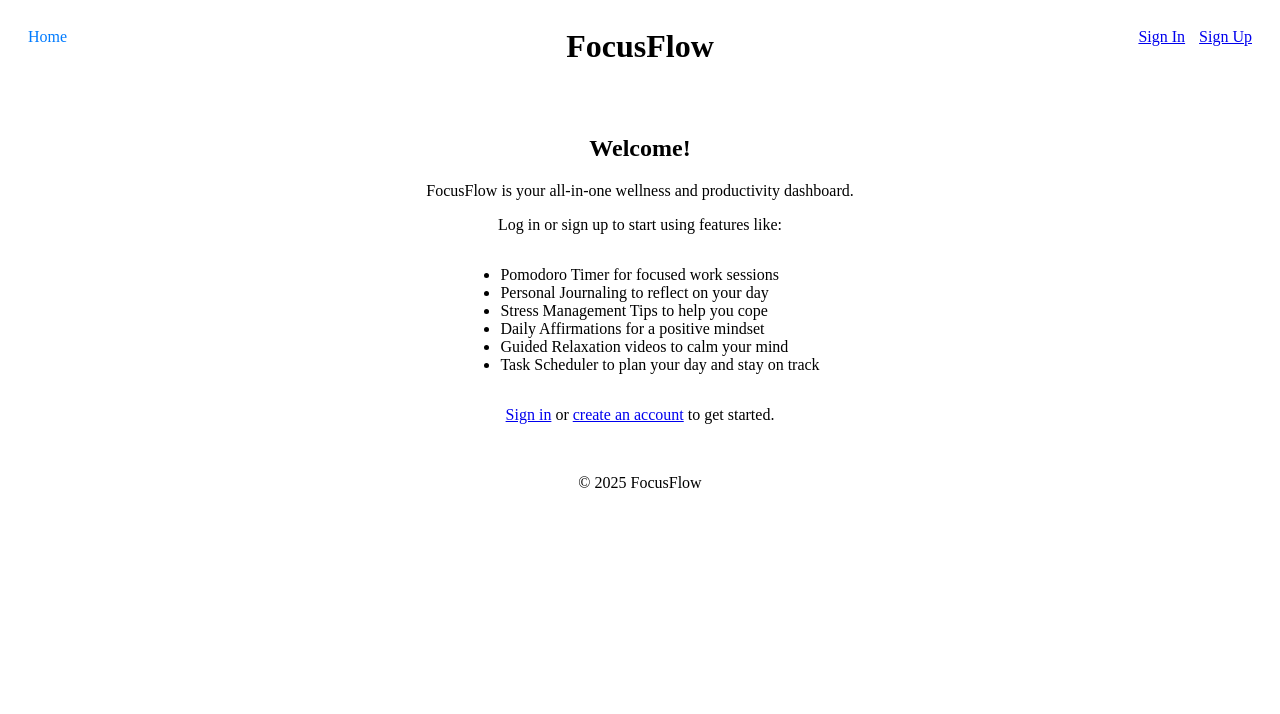
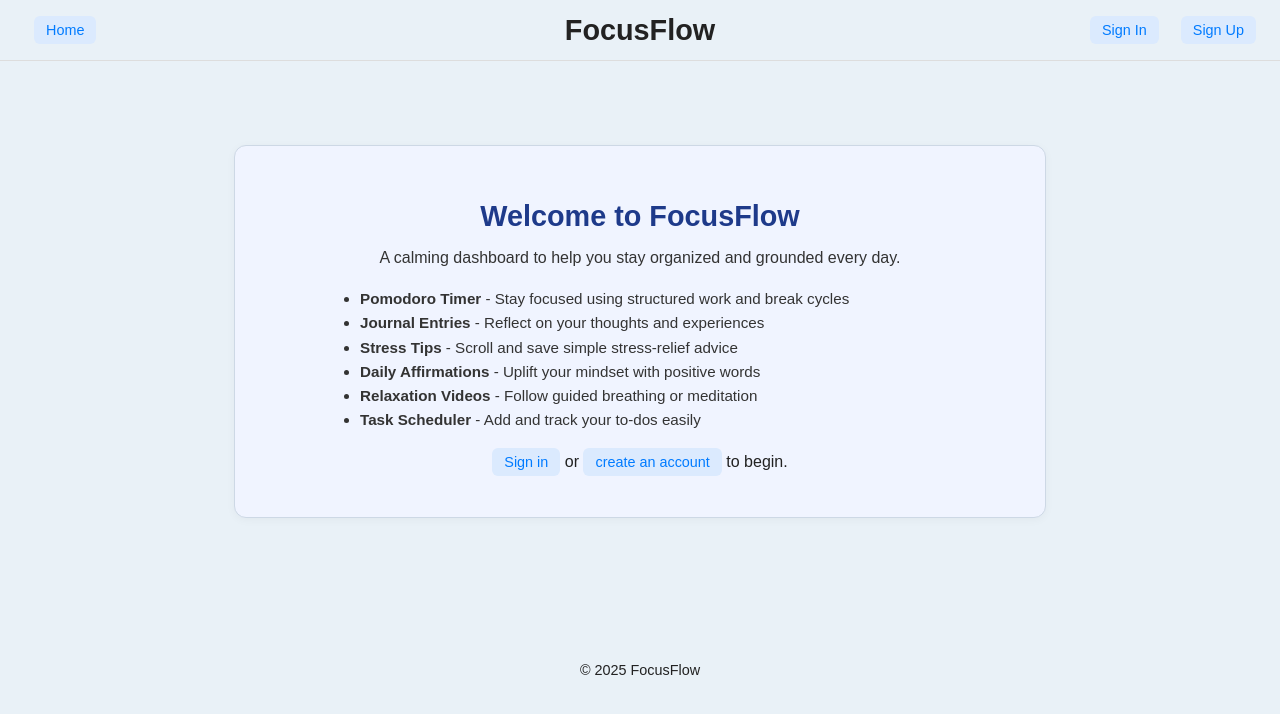
Before and after one commit to baoly25/focusflow, a Django app: page / in a window 1280 px wide. Shown: the top 714 px of the page. Run offline with Django 5.2, Linux system fonts and the light colour scheme.

Commit message:
homepage visuals

```diff
--- /dev/null
+++ b/base/static/styles/default.css
@@ -0,0 +1,210 @@
+body {
+  background-color: #e9f1f7;
+  color: #222;
+  font-family: Arial, sans-serif;
+  margin: 0;
+  padding: 0;
+}
+
+body.light-mode {
+  background-color: #e9f1f7;
+  color: #222;
+}
+
+body.dark-mode {
+  background-color: #121212;
+  color: #f0f0f0;
+}
+
+a {
+  color: inherit;
+  text-decoration: none;
+}
+
+.grid {
+  display: grid;
+  grid-template-columns: repeat(3, 1fr);
+  gap: 30px;
+  max-width: 900px;
+  margin: 40px auto;
+  padding: 0 20px;
+}
+
+.card {
+  background: #f0f4ff;
+  border-radius: 10px;
+  padding: 16px;
+  text-align: center;
+  box-shadow: 0 2px 6px rgba(0, 0, 0, 0.05);
+  transition: transform 0.2s ease;
+  border: 1px solid #c9d6df;
+}
+
+.card:hover {
+  transform: translateY(-4px);
+}
+
+.card img {
+  width: 100%;
+  border-radius: 8px;
+  margin-bottom: 10px;
+  height: 120px;
+  object-fit: cover;
+}
+
+.card h4 {
+  margin: 0;
+  font-size: 1.1rem;
+  color: #1e293b;
+}
+
+.card p {
+  font-size: 0.95rem;
+  color: #555;
+}
+
+.card a {
+  color: inherit;
+  text-decoration: none;
+}
+
+.homepage-heading {
+  text-align: center;
+  color: #1e3a8a;
+}
+
+/* Header layout */
+.main-header {
+  display: flex;
+  align-items: center;
+  justify-content: space-between;
+  padding: 16px 24px;
+  border-bottom: 1px solid #ddd;
+  background-color: inherit;
+  position: relative;
+}
+
+.header-left,
+.header-right {
+  display: flex;
+  align-items: center;
+  gap: 12px;
+}
+
+.header-left a,
+.header-right a,
+.header-right form {
+  margin-left: 10px;
+  font-weight: 500;
+  text-decoration: none;
+  color: #007bff;
+}
+
+.header-center {
+  position: absolute;
+  left: 50%;
+  transform: translateX(-50%);
+  font-size: 1.8rem;
+  font-weight: bold;
+  white-space: nowrap;
+}
+
+.site-title {
+  margin: 0;
+  font-size: 1.8rem;
+}
+
+.site-title a {
+  text-decoration: none;
+  color: inherit;
+}
+
+.main-content {
+  padding: 24px;
+  max-width: 1000px;
+  margin: 0 auto;
+}
+
+.main-footer {
+  text-align: center;
+  margin-top: 60px;
+  font-size: 0.9rem;
+  padding-bottom: 20px;
+}
+
+/* Buttons and Nav */
+.nav-button,
+.nav-link {
+  background-color: #dbeafe;
+  border: none;
+  padding: 6px 12px;
+  border-radius: 6px;
+  font-size: 0.9rem;
+  color: #007bff;
+  text-decoration: none;
+  font-weight: 500;
+  transition: background-color 0.2s ease;
+}
+
+.nav-button:hover,
+.nav-link:hover {
+  background-color: #bfdbfe;
+  cursor: pointer;
+}
+
+.toggle-btn {
+  cursor: pointer;
+  padding: 6px 12px;
+  font-size: 0.9rem;
+  border: 1px solid #ccc;
+  background-color: transparent;
+  color: inherit;
+  border-radius: 5px;
+}
+
+.user-avatar {
+  width: 40px;
+  height: 40px;
+  border-radius: 50%;
+}
+
+.welcome-container {
+    max-width: 750px;
+    margin: 60px auto;
+    background-color: #f0f4ff;
+    border: 1px solid #cdd8e5;
+    border-radius: 12px;
+    padding: 30px;
+    box-shadow: 0 2px 10px rgba(0,0,0,0.04);
+    text-align: center;
+}
+
+.welcome-title {
+    font-size: 1.8rem;
+    margin-bottom: 12px;
+    color: #1e3a8a;
+}
+
+.welcome-intro {
+    font-size: 1rem;
+    color: #333;
+    margin-bottom: 20px;
+}
+
+.welcome-highlights {
+    text-align: left;
+    margin: 0 auto 20px;
+    max-width: 600px;
+}
+
+.welcome-highlights ul {
+    padding-left: 20px;
+    line-height: 1.6;
+    font-size: 0.95rem;
+    color: #333;
+}
+
+.welcome-cta {
+    margin-top: 20px;
+    font-size: 1rem;
+}
--- a/base/templates/base.html
+++ b/base/templates/base.html
@@ -1,60 +1,45 @@
+{% load static %}
 <!DOCTYPE html>
 <html>
 <head>
+    <meta charset="UTF-8">
     <title>FocusFlow</title>
-    <style>
-        body.light-mode {
-          background-color: #ffffff;
-          color: #000000;
-        }
-
-        body.dark-mode {
-          background-color: #121212;
-          color: #ffffff;
-        }
-
-        .toggle-btn {
-          cursor: pointer;
-          padding: 6px 12px;
-          font-size: 0.9rem;
-          border: 1px solid #ccc;
-          background-color: transparent;
-          color: inherit;
-          border-radius: 5px;
-        }
-      </style>
+    <link rel="stylesheet" href="{% static 'styles/default.css' %}">
 </head>
 <body>
-    <header style="position: relative; padding: 20px; text-align: center;">
-        <h1 style="margin: 0; font-size: 2rem;">
-            <a href="{% url 'home' %}" style="text-decoration: none; color: inherit;">FocusFlow</a>
-        </h1>
-
-        <div style="position: absolute; top: 20px; right: 20px;">
-            {% if request.user.is_authenticated %}
-                <form action="{% url 'logout' %}" method="post" style="display: inline;">
-                    {% csrf_token %}
-                    <button type="submit" style=" background: none; border: none; color: #007bff; cursor: pointer; margin-right: 10px;">Log Out</button>
-                </form>
-                <a href="{% url 'user_settings' %}">Settings</a>
-                <img src="https://cdn.pixabay.com/photo/2015/10/05/22/37/blank-profile-picture-973460_1280.png" alt="User" style="width: 40px; height: 40px; border-radius: 50%;">
-            {% else %}
-                <a href="{% url 'login' %}" style="margin-right: 10px;">Sign In</a>
-                <a href="{% url 'register' %}">Sign Up</a>
-            {% endif %}
+  <header class="main-header">
+    <div class="header-left">
+      <a href="{% url 'home' %}" class="nav-link">Home</a>
     </div>
 
-        <div style="position: absolute; top: 20px; left: 20px;">
-            <a href="{% url 'home' %}" style="color: #007bff; text-decoration: none;">Home</a>
+    <div class="header-center">
+      <a href="{% url 'home' %}" class="site-title">FocusFlow</a>
+    </div>
+
+    <div class="header-right">
+      {% if request.user.is_authenticated %}
+
+        <form action="{% url 'logout' %}" method="post">
+          {% csrf_token %}
+          <button type="submit" class="nav-button">Log Out</button>
+        </form>
+
+        <a href="{% url 'user_settings' %}" class="nav-link">Settings</a>
+        <img src="https://cdn.pixabay.com/photo/2015/10/05/22/37/blank-profile-picture-973460_1280.png"
+             alt="User" class="user-avatar">
+      {% else %}
+        <a href="{% url 'login' %}" class="nav-link">Sign In</a>
+        <a href="{% url 'register' %}" class="nav-link">Sign Up</a>
+      {% endif %}
     </div>
   </header>
 
-    <main>
+    <main class="main-content">
         {% block content %}
         {% endblock %}
     </main>
 
-    <footer style="text-align: center; margin-top: 40px;">
+    <footer class="main-footer">
         <p>&copy; 2025 FocusFlow</p>
     </footer>
 
@@ -84,6 +69,5 @@
             }
         }
     </script>
-
 </body>
 </html>
--- a/base/templates/homepage.html
+++ b/base/templates/homepage.html
@@ -1,114 +1,73 @@
 {% extends 'base.html' %}
+{% load static %}
 {% block content %}
-
-<style>
-  .grid {
-    display: grid;
-    grid-template-columns: repeat(auto-fit, minmax(180px, 1fr));
-    gap: 30px;
-    max-width: 1000px;
-    margin: 40px auto;
-  }
-
-  .card {
-    background: white;
-    border-radius: 8px;
-    padding: 10px;
-    text-align: center;
-    box-shadow: 0 2px 6px rgba(0,0,0,0.05);
-  }
-
-  .card img {
-    width: 100%;
-    border-radius: 6px;
-    margin-bottom: 10px;
-    height: 120px;
-    object-fit: cover;
-  }
-
-  .card h4 {
-    margin: 0;
-    font-size: 1rem;
-  }
-
-  .card p {
-    font-size: 0.9rem;
-    color: #555;
-  }
-
-  .card a {
-    color: black;
-    text-decoration: none;
-  }
-</style>
+<link rel="stylesheet" href="{% static 'styles/default.css' %}">
 
 {% if request.user.is_authenticated %}
-  <h2 style="text-align: center;">Welcome Back, {{ request.user.username }}!</h2>
-
+  <h2 class="homepage-heading">Welcome Back, {{ request.user.username }}!</h2>
   <div class="grid">
     <div class="card">
       <a href="{% url 'timer' %}">
-        <img src="https://i1.sndcdn.com/artworks-9R6zUytOmPor6P2n-8tUdCw-t1080x1080.jpg?text=Timer" alt="Timer">
+        <img src="https://cdn.pixabay.com/photo/2020/05/20/00/45/time-5193038_1280.jpg" alt="Timer">
         <h4>Pomodoro Timer</h4>
-        <p>Timer with intervals of breaks and work time to maximize productivity.</p>
+        <p>Intervals of breaks and work to boost productivity.</p>
       </a>
     </div>
-
     <div class="card">
       <a href="{% url 'journal_list' %}">
-        <img src="https://i1.sndcdn.com/artworks-9R6zUytOmPor6P2n-8tUdCw-t1080x1080.jpg?text=Journal" alt="Journal">
+        <img src="https://cdn.pixabay.com/photo/2016/01/09/18/28/notebook-1130742_1280.jpg" alt="Journal">
         <h4>Journaling</h4>
         <p>Write your thoughts and track your emotional wellness.</p>
       </a>
     </div>
-
     <div class="card">
       <a href="{% url 'stress_tips' %}">
-        <img src="https://i1.sndcdn.com/artworks-9R6zUytOmPor6P2n-8tUdCw-t1080x1080.jpg?text=Stress" alt="Stress Tips">
-        <h4>Stress Management Tips</h4>
-        <p>Scroll tips, save your favorites, and add comments.</p>
+        <img src="https://cdn.pixabay.com/photo/2018/03/25/13/43/garbage-3259455_1280.jpg" alt="Stress Tips">
+        <h4>Stress Tips</h4>
+        <p>Scroll tips, save favorites, and comment.</p>
       </a>
     </div>
-
     <div class="card">
       <a href="{% url 'affirmations' %}">
-        <img src="https://i1.sndcdn.com/artworks-9R6zUytOmPor6P2n-8tUdCw-t1080x1080.jpg?text=Affirmations" alt="Affirmations">
-        <h4>Daily Affirmations</h4>
-        <p>Uplifting thoughts to start your day positively and boost your mindset.</p>
+        <img src="https://cdn.pixabay.com/photo/2017/04/19/20/10/morning-2243465_1280.jpg" alt="Affirmations">
+        <h4>Affirmations</h4>
+        <p>Daily thoughts to boost your mindset.</p>
       </a>
     </div>
-
     <div class="card">
       <a href="{% url 'relaxation_list' %}">
-        <img src="https://i1.sndcdn.com/artworks-9R6zUytOmPor6P2n-8tUdCw-t1080x1080.jpg?text=Relaxation" alt="Relaxation">
-        <h4>Guided Relaxation</h4>
-        <p>Choose from a variety of relaxation techniques with video guidance.</p>
+        <img src="https://cdn.pixabay.com/photo/2020/02/26/15/19/meditate-4882027_1280.jpg" alt="Relaxation">
+        <h4>Relaxation</h4>
+        <p>Pick from guided relaxation techniques.</p>
       </a>
     </div>
-
     <div class="card">
       <a href="{% url 'task_list' %}">
-        <img src="https://i1.sndcdn.com/artworks-9R6zUytOmPor6P2n-8tUdCw-t1080x1080.jpg?text=Tasks" alt="Task Scheduler">
+        <img src="https://cdn.pixabay.com/photo/2017/01/18/17/52/calendar-1990453_1280.jpg" alt="Task Scheduler">
         <h4>Task Scheduler</h4>
-        <p>Add, schedule, and track tasks. Mark them as done or view completed tasks.</p>
+        <p>Add, schedule, and manage your tasks.</p>
       </a>
     </div>
   </div>
+{% else %}
+  <div class="welcome-container">
+    <h2 class="welcome-title">Welcome to FocusFlow</h2>
+    <p class="welcome-intro">A calming dashboard to help you stay organized and grounded every day.</p>
 
-{% else %}
-  <div style="max-width: 700px; margin: 50px auto; text-align: center;">
-    <h2>Welcome!</h2>
-    <p>FocusFlow is your all-in-one wellness and productivity dashboard.</p>
-    <p>Log in or sign up to start using features like:</p>
-    <ul style="text-align: left; display: inline-block;">
-      <li>Pomodoro Timer for focused work sessions</li>
-      <li>Personal Journaling to reflect on your day</li>
-      <li>Stress Management Tips to help you cope</li>
-      <li>Daily Affirmations for a positive mindset</li>
-      <li>Guided Relaxation videos to calm your mind</li>
-      <li>Task Scheduler to plan your day and stay on track</li>
-    </ul>
-    <p><a href="{% url 'login' %}">Sign in</a> or <a href="{% url 'register' %}">create an account</a> to get started.</p>
+    <div class="welcome-highlights">
+      <ul>
+        <li><strong>Pomodoro Timer</strong> - Stay focused using structured work and break cycles</li>
+        <li><strong>Journal Entries</strong> - Reflect on your thoughts and experiences</li>
+        <li><strong>Stress Tips</strong> - Scroll and save simple stress-relief advice</li>
+        <li><strong>Daily Affirmations</strong> - Uplift your mindset with positive words</li>
+        <li><strong>Relaxation Videos</strong> - Follow guided breathing or meditation</li>
+        <li><strong>Task Scheduler</strong> - Add and track your to-dos easily</li>
+      </ul>
+    </div>
+
+    <div class="welcome-cta">
+      <p><a href="{% url 'login' %}" class="nav-link">Sign in</a> or <a href="{% url 'register' %}" class="nav-link">create an account</a> to begin.</p>
+    </div>
   </div>
 {% endif %}
 {% endblock %}
```
Lines whose indentation alone changed are shown as unchanged.
